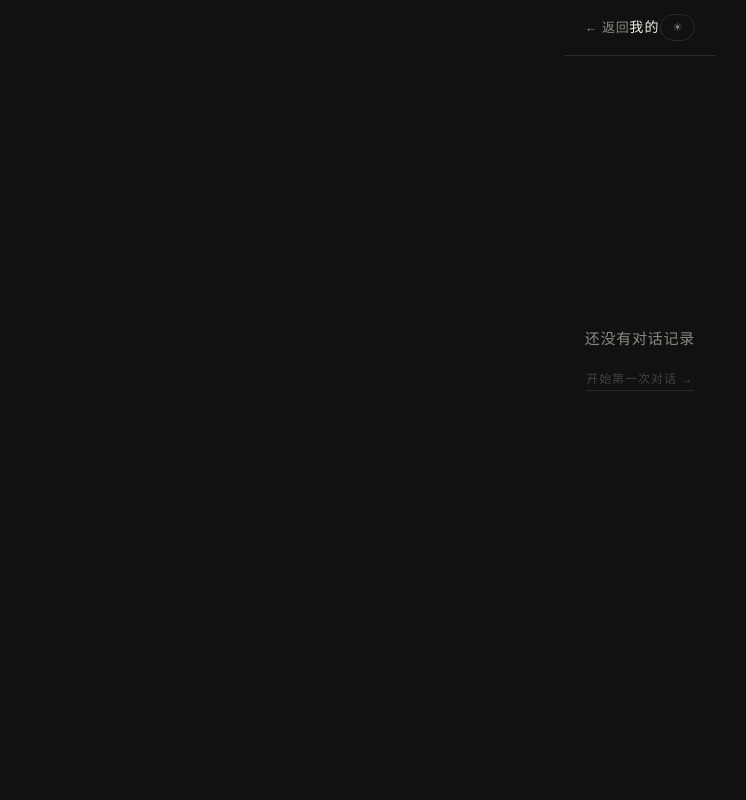
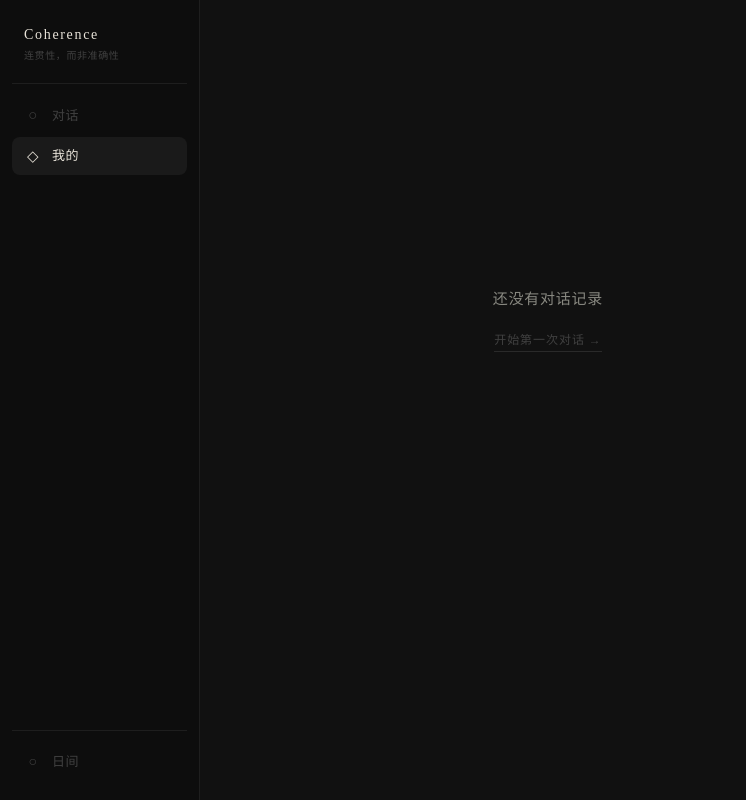
Before and after one commit to Sylvan-Wang/coherence, a Next.js app: page /profile in a window 1280 px wide. Shown: the whole page, without its empty margins (0-746 px from the left). Built offline with nearby package versions, Linux system fonts and the light colour scheme.

Commit message:
frontend UI refine

```diff
--- a/components/ChatPage.tsx
+++ b/components/ChatPage.tsx
@@ -2,10 +2,89 @@
 
 import { useState, useEffect, useRef } from 'react'
 import Link from 'next/link'
+import { usePathname } from 'next/navigation'
 
 type Message = {
   role: 'user' | 'assistant'
   content: string
+}
+
+function Sidebar({ dark, toggleTheme }: { dark: boolean; toggleTheme: () => void }) {
+  const pathname = usePathname()
+  const border = dark ? '#1e1e1e' : '#ebebeb'
+  const bg = dark ? '#0d0d0d' : '#fafafa'
+  const textMuted = dark ? '#404040' : '#bbb'
+  const textActive = dark ? '#e8e3d9' : '#111'
+  const hoverBg = dark ? '#161616' : '#f0f0f0'
+
+  const navItem = (href: string, label: string, icon: string) => {
+    const isActive = pathname === href
+    return (
+      <Link href={href} style={{
+        display: 'flex', alignItems: 'center', gap: 10,
+        padding: '8px 12px', borderRadius: 8,
+        textDecoration: 'none',
+        color: isActive ? textActive : textMuted,
+        background: isActive ? (dark ? '#1a1a1a' : '#ebebeb') : 'transparent',
+        fontSize: 13, letterSpacing: '0.04em',
+        fontFamily: 'inherit',
+        transition: 'all 0.15s',
+      }}
+      onMouseEnter={e => { if (!isActive) (e.currentTarget as HTMLElement).style.background = hoverBg }}
+      onMouseLeave={e => { if (!isActive) (e.currentTarget as HTMLElement).style.background = 'transparent' }}
+      >
+        <span style={{ fontSize: 15, width: 18, textAlign: 'center' }}>{icon}</span>
+        <span>{label}</span>
+      </Link>
+    )
+  }
+
+  return (
+    <div style={{
+      width: 200, flexShrink: 0,
+      background: bg,
+      borderRight: `1px solid ${border}`,
+      display: 'flex', flexDirection: 'column',
+      padding: '20px 12px',
+      height: '100vh',
+      position: 'sticky', top: 0,
+    }}>
+      {/* Logo */}
+      <div style={{ padding: '4px 12px 20px', borderBottom: `1px solid ${border}`, marginBottom: 12 }}>
+        <div style={{ fontSize: 14, letterSpacing: '0.12em', color: textActive, fontWeight: 400 }}>
+          Coherence
+        </div>
+        <div style={{ fontSize: 10, color: textMuted, marginTop: 3, letterSpacing: '0.06em' }}>
+          连贯性，而非准确性
+        </div>
+      </div>
+
+      {/* Nav */}
+      <div style={{ display: 'flex', flexDirection: 'column', gap: 2, flex: 1 }}>
+        {navItem('/', '对话', '○')}
+        {navItem('/profile', '我的', '◇')}
+      </div>
+
+      {/* Bottom */}
+      <div style={{ borderTop: `1px solid ${border}`, paddingTop: 12 }}>
+        <button onClick={toggleTheme} style={{
+          display: 'flex', alignItems: 'center', gap: 10,
+          width: '100%', padding: '8px 12px', borderRadius: 8,
+          background: 'none', border: 'none',
+          color: textMuted, fontSize: 13,
+          letterSpacing: '0.04em', cursor: 'pointer',
+          fontFamily: 'inherit',
+          transition: 'all 0.15s',
+        }}
+        onMouseEnter={e => (e.currentTarget as HTMLElement).style.background = hoverBg}
+        onMouseLeave={e => (e.currentTarget as HTMLElement).style.background = 'transparent'}
+        >
+          <span style={{ fontSize: 14, width: 18, textAlign: 'center' }}>{dark ? '○' : '●'}</span>
+          <span>{dark ? '日间' : '夜间'}</span>
+        </button>
+      </div>
+    </div>
+  )
 }
 
 export default function ChatPage() {
@@ -21,6 +100,12 @@ export default function ChatPage() {
   })
   const bottomRef = useRef<HTMLDivElement>(null)
   const textareaRef = useRef<HTMLTextAreaElement>(null)
+
+  const toggleTheme = () => {
+    const next = !dark
+    setDark(next)
+    localStorage.setItem('coherence_theme', next ? 'dark' : 'light')
+  }
 
   useEffect(() => {
     const readStreamInline = async (body: ReadableStream) => {
@@ -64,7 +149,6 @@ export default function ChatPage() {
         setUserId(data.user_id)
         setSessionId(data.session_id)
         setInitialized(true)
-        // 触发开场白
         setLoading(true)
         setMessages([{ role: 'assistant', content: '' }])
         try {
@@ -90,12 +174,6 @@ export default function ChatPage() {
   useEffect(() => {
     bottomRef.current?.scrollIntoView({ behavior: 'smooth' })
   }, [messages])
-
-  const toggleTheme = () => {
-    const next = !dark
-    setDark(next)
-    localStorage.setItem('coherence_theme', next ? 'dark' : 'light')
-  }
 
   const readStream = async (body: ReadableStream) => {
     const reader = body.getReader()
@@ -155,14 +233,14 @@ export default function ChatPage() {
   }
 
   const bg = dark ? '#111111' : '#ffffff'
-  const surface = dark ? '#1a1a1a' : '#f4f4f4'
-  const border = dark ? '#2a2a2a' : '#e0e0e0'
-  const textPrimary = dark ? '#f0ece4' : '#111111'
-  const textSecondary = dark ? '#888880' : '#666666'
-  const textMuted = dark ? '#404040' : '#bbbbbb'
-  const userBubble = dark ? '#1e1e1e' : '#f0f0f0'
-  const userText = dark ? '#c8c4bc' : '#333333'
-  const accent = dark ? '#6b6b6b' : '#999999'
+  const border = dark ? '#1e1e1e' : '#ebebeb'
+  const textPrimary = dark ? '#e8e3d9' : '#111111'
+  const textSecondary = dark ? '#888' : '#666'
+  const textMuted = dark ? '#333' : '#ccc'
+  const userBubble = dark ? '#181818' : '#f4f4f4'
+  const userText = dark ? '#b8b3ab' : '#333'
+  const accent = dark ? '#555' : '#aaa'
+  const inputBg = dark ? '#161616' : '#f7f7f7'
 
   return (
     <>
@@ -170,76 +248,40 @@ export default function ChatPage() {
         * { box-sizing: border-box; margin: 0; padding: 0; }
         html, body { height: 100%; background: ${bg}; }
         @keyframes blink { 0%,100%{opacity:1} 50%{opacity:0} }
-        @keyframes fadeIn { from{opacity:0;transform:translateY(6px)} to{opacity:1;transform:none} }
-        ::-webkit-scrollbar { width: 0; }
+        @keyframes fadeIn { from{opacity:0;transform:translateY(4px)} to{opacity:1;transform:none} }
+        ::-webkit-scrollbar { width: 4px; }
+        ::-webkit-scrollbar-track { background: transparent; }
+        ::-webkit-scrollbar-thumb { background: ${dark ? '#222' : '#ddd'}; border-radius: 2px; }
         textarea::placeholder { color: ${textMuted}; }
-        textarea { caret-color: ${textSecondary}; }
       `}</style>
 
       <div style={{
-        minHeight: '100dvh',
+        display: 'flex', height: '100dvh',
         background: bg,
+        fontFamily: '"FangSong","仿宋","STFangSong","Times New Roman",Georgia,serif',
         color: textPrimary,
-        fontFamily: '"FangSong","仿宋","STFangSong","Times New Roman",Georgia,serif',
-        display: 'flex',
-        flexDirection: 'column',
-        maxWidth: 820,
-        margin: '0 auto',
-        position: 'relative',
       }}>
 
-        {/* Header */}
+        {/* Sidebar */}
+        <Sidebar dark={dark} toggleTheme={toggleTheme} />
+
+        {/* Main */}
+        <div style={{ flex: 1, display: 'flex', flexDirection: 'column', minWidth: 0 }}>
+
+          {/* Chat area */}
           <div style={{
-          position: 'sticky', top: 0, zIndex: 10,
-          background: bg,
-          borderBottom: `1px solid ${border}`,
-          padding: '14px 20px',
-          display: 'flex',
-          justifyContent: 'space-between',
-          alignItems: 'center',
+            flex: 1, overflowY: 'auto',
+            padding: '48px 0 160px',
+            display: 'flex', flexDirection: 'column',
           }}>
-          <div>
-            <span style={{ fontSize: 16, letterSpacing: '0.1em', color: textPrimary }}>Coherence</span>
-            <span style={{ fontSize: 11, color: textMuted, marginLeft: 10, letterSpacing: '0.05em' }}>
-              连贯性，而非准确性
-            </span>
-          </div>
-          <div style={{ display: 'flex', gap: 8, alignItems: 'center' }}>
-            <button onClick={toggleTheme} style={{
-              background: 'none', border: `1px solid ${border}`,
-              color: textSecondary, borderRadius: 20,
-              padding: '4px 12px', fontSize: 11, cursor: 'pointer',
-              fontFamily: 'inherit', letterSpacing: '0.05em',
-            }}>
-              {dark ? '☀' : '☾'}
-            </button>
-            <Link href="/profile" style={{
-              background: 'none', border: `1px solid ${border}`,
-              color: textSecondary, borderRadius: 20,
-              padding: '4px 12px', fontSize: 11, cursor: 'pointer',
-              fontFamily: 'inherit', letterSpacing: '0.05em',
-              textDecoration: 'none', display: 'inline-block',
-            }}>
-              我的
-            </Link>
-          </div>
-        </div>
+            <div style={{ maxWidth: 680, width: '100%', margin: '0 auto', padding: '0 32px' }}>
 
-        {/* Messages */}
-        <div style={{
-          flex: 1,
-          overflowY: 'auto',
-          padding: '24px 20px',
-          display: 'flex',
-          flexDirection: 'column',
-          gap: 20,
-          paddingBottom: 120,
-        }}>
               {!initialized && (
                 <div style={{
                   textAlign: 'center', color: textMuted,
-              fontSize: 20, marginTop: '40vh', letterSpacing: '0.4em',
-              animation: 'blink 1.8s ease-in-out infinite',
+                  fontSize: 20, marginTop: '40vh',
+                  letterSpacing: '0.4em',
+                  animation: 'blink 2s ease-in-out infinite',
                 }}>· · ·</div>
               )}
 
@@ -248,32 +290,36 @@ export default function ChatPage() {
                 const isStreaming = loading && isLast && msg.role === 'assistant'
 
                 return (
-              <div key={i} style={{ animation: 'fadeIn 0.25s ease' }}>
+                  <div key={i} style={{
+                    marginBottom: 28,
+                    animation: 'fadeIn 0.2s ease',
+                  }}>
                     {msg.role === 'user' ? (
-                  <div style={{ display: 'flex', justifyContent: 'flex-end' }}>
                       <div style={{
-                      maxWidth: '78%',
+                        display: 'flex', justifyContent: 'flex-end',
+                      }}>
+                        <div style={{
+                          maxWidth: '72%',
                           background: userBubble,
                           color: userText,
-                      borderRadius: '18px 18px 4px 18px',
-                      padding: '11px 16px',
-                      fontSize: 15,
-                      lineHeight: 1.75,
-                      letterSpacing: '0.03em',
+                          borderRadius: '16px 16px 4px 16px',
+                          padding: '10px 16px',
+                          fontSize: 14,
+                          lineHeight: 1.8,
+                          letterSpacing: '0.04em',
                         }}>
                           {msg.content}
                         </div>
                       </div>
                     ) : (
-                  <div style={{ display: 'flex', alignItems: 'flex-start', gap: 10 }}>
+                      <div style={{ display: 'flex', gap: 14, alignItems: 'flex-start' }}>
                         <div style={{
-                      width: 6, height: 6, borderRadius: '50%',
-                      background: accent, marginTop: 10, flexShrink: 0,
+                          width: 5, height: 5, borderRadius: '50%',
+                          background: accent, marginTop: 9, flexShrink: 0,
                         }} />
                         <div style={{
                           flex: 1,
-                      fontSize: 15,
-                      lineHeight: 1.85,
+                          fontSize: 15, lineHeight: 1.9,
                           letterSpacing: '0.04em',
                           color: textPrimary,
                           whiteSpace: 'pre-wrap',
@@ -304,22 +350,25 @@ export default function ChatPage() {
               })}
               <div ref={bottomRef} />
             </div>
+          </div>
 
-        {/* Input — fixed at bottom */}
+          {/* Input */}
           <div style={{
-          position: 'fixed', bottom: 0, left: '50%',
-          transform: 'translateX(-50%)',
-          width: '100%', maxWidth: 820,
+            position: 'absolute',
+            bottom: 0,
+            left: 200,
+            right: 0,
+            padding: '16px 32px 28px',
             background: bg,
             borderTop: `1px solid ${border}`,
-          padding: '12px 16px 20px',
           }}>
+            <div style={{ maxWidth: 680, margin: '0 auto' }}>
               <div style={{
                 display: 'flex', gap: 10, alignItems: 'flex-end',
-            background: surface,
-            borderRadius: 20,
-            padding: '8px 8px 8px 16px',
+                background: inputBg,
                 border: `1px solid ${border}`,
+                borderRadius: 14,
+                padding: '10px 10px 10px 16px',
               }}>
                 <textarea
                   ref={textareaRef}
@@ -331,32 +380,36 @@ export default function ChatPage() {
                   disabled={loading || !initialized}
                   style={{
                     flex: 1, background: 'transparent', border: 'none',
-                color: textPrimary, fontSize: 15, lineHeight: 1.6,
-                letterSpacing: '0.03em', resize: 'none', outline: 'none',
+                    color: textPrimary, fontSize: 14, lineHeight: 1.7,
+                    letterSpacing: '0.04em', resize: 'none', outline: 'none',
                     fontFamily: 'inherit', overflow: 'hidden',
                     opacity: (!initialized || loading) ? 0.4 : 1,
                     transition: 'opacity 0.2s',
-                padding: '2px 0',
-                maxHeight: 140,
+                    padding: '2px 0', maxHeight: 140,
                   }}
                 />
                 <button
                   onClick={sendMessage}
                   disabled={loading || !input.trim() || !initialized}
                   style={{
+                    width: 32, height: 32, flexShrink: 0,
                     background: input.trim() && !loading ? textPrimary : 'transparent',
                     border: `1px solid ${input.trim() && !loading ? textPrimary : border}`,
                     color: input.trim() && !loading ? bg : textMuted,
-                borderRadius: 16,
-                width: 34, height: 34,
+                    borderRadius: 8, fontSize: 14,
+                    cursor: input.trim() && !loading ? 'pointer' : 'default',
                     display: 'flex', alignItems: 'center', justifyContent: 'center',
-                cursor: input.trim() && !loading ? 'pointer' : 'default',
-                fontSize: 14, flexShrink: 0,
-                transition: 'all 0.2s',
+                    transition: 'all 0.15s', fontFamily: 'inherit',
                   }}
-            >
-              ↑
-            </button>
+                >↑</button>
+              </div>
+              <div style={{
+                fontSize: 10, color: dark ? '#222' : '#ddd',
+                marginTop: 8, textAlign: 'center', letterSpacing: '0.08em',
+              }}>
+                Enter 发送 · Shift+Enter 换行
+              </div>
+            </div>
           </div>
         </div>
       </div>
--- a/components/ProfilePage.tsx
+++ b/components/ProfilePage.tsx
@@ -2,6 +2,74 @@
 
 import { useState, useEffect } from 'react'
 import Link from 'next/link'
+import { usePathname } from 'next/navigation'
+
+function Sidebar({ dark, toggleTheme }: { dark: boolean; toggleTheme: () => void }) {
+  const pathname = usePathname()
+  const border = dark ? '#1e1e1e' : '#ebebeb'
+  const bg = dark ? '#0d0d0d' : '#fafafa'
+  const textMuted = dark ? '#404040' : '#bbb'
+  const textActive = dark ? '#e8e3d9' : '#111'
+  const hoverBg = dark ? '#161616' : '#f0f0f0'
+
+  const navItem = (href: string, label: string, icon: string) => {
+    const isActive = pathname === href
+    return (
+      <Link href={href} style={{
+        display: 'flex', alignItems: 'center', gap: 10,
+        padding: '8px 12px', borderRadius: 8,
+        textDecoration: 'none',
+        color: isActive ? textActive : textMuted,
+        background: isActive ? (dark ? '#1a1a1a' : '#ebebeb') : 'transparent',
+        fontSize: 13, letterSpacing: '0.04em',
+        fontFamily: 'inherit',
+        transition: 'all 0.15s',
+      }}
+      onMouseEnter={e => { if (!isActive) (e.currentTarget as HTMLElement).style.background = hoverBg }}
+      onMouseLeave={e => { if (!isActive) (e.currentTarget as HTMLElement).style.background = 'transparent' }}
+      >
+        <span style={{ fontSize: 15, width: 18, textAlign: 'center' }}>{icon}</span>
+        <span>{label}</span>
+      </Link>
+    )
+  }
+
+  return (
+    <div style={{
+      width: 200, flexShrink: 0,
+      background: bg,
+      borderRight: `1px solid ${border}`,
+      display: 'flex', flexDirection: 'column',
+      padding: '20px 12px',
+      height: '100vh',
+      position: 'sticky', top: 0,
+    }}>
+      <div style={{ padding: '4px 12px 20px', borderBottom: `1px solid ${border}`, marginBottom: 12 }}>
+        <div style={{ fontSize: 14, letterSpacing: '0.12em', color: textActive, fontWeight: 400 }}>Coherence</div>
+        <div style={{ fontSize: 10, color: textMuted, marginTop: 3, letterSpacing: '0.06em' }}>连贯性，而非准确性</div>
+      </div>
+      <div style={{ display: 'flex', flexDirection: 'column', gap: 2, flex: 1 }}>
+        {navItem('/', '对话', '○')}
+        {navItem('/profile', '我的', '◇')}
+      </div>
+      <div style={{ borderTop: `1px solid ${border}`, paddingTop: 12 }}>
+        <button onClick={toggleTheme} style={{
+          display: 'flex', alignItems: 'center', gap: 10,
+          width: '100%', padding: '8px 12px', borderRadius: 8,
+          background: 'none', border: 'none',
+          color: textMuted, fontSize: 13, letterSpacing: '0.04em',
+          cursor: 'pointer', fontFamily: 'inherit', transition: 'all 0.15s',
+        }}
+        onMouseEnter={e => (e.currentTarget as HTMLElement).style.background = hoverBg}
+        onMouseLeave={e => (e.currentTarget as HTMLElement).style.background = 'transparent'}
+        >
+          <span style={{ fontSize: 14, width: 18, textAlign: 'center' }}>{dark ? '○' : '●'}</span>
+          <span>{dark ? '日间' : '夜间'}</span>
+        </button>
+      </div>
+    </div>
+  )
+}
 
 type UserProfile = {
   id: string
@@ -75,50 +143,21 @@ export default function ProfilePage() {
     <>
       <style>{`
         * { box-sizing: border-box; margin: 0; padding: 0; }
-        html, body { background: ${bg}; }
-        @keyframes fadeIn { from{opacity:0;transform:translateY(8px)} to{opacity:1;transform:none} }
-        ::-webkit-scrollbar { width: 0; }
+        html, body { height: 100%; background: ${bg}; }
+        @keyframes fadeIn { from{opacity:0;transform:translateY(6px)} to{opacity:1;transform:none} }
+        ::-webkit-scrollbar { width: 4px; }
+        ::-webkit-scrollbar-thumb { background: ${dark ? '#222' : '#ddd'}; border-radius: 2px; }
       `}</style>
 
       <div style={{
-        minHeight: '100dvh',
-        background: bg,
-        color: textPrimary,
+        display: 'flex', height: '100dvh',
+        background: bg, color: textPrimary,
         fontFamily: '"FangSong","仿宋","STFangSong","Times New Roman",Georgia,serif',
-        maxWidth: 820,
-        margin: '0 auto',
-        padding: '0 0 48px',
       }}>
+        <Sidebar dark={dark} toggleTheme={toggleTheme} />
 
-        {/* Header */}
-        <div style={{
-          position: 'sticky', top: 0, zIndex: 10,
-          background: bg,
-          borderBottom: `1px solid ${border}`,
-          padding: '14px 20px',
-          display: 'flex',
-          justifyContent: 'space-between',
-          alignItems: 'center',
-        }}>
-          <Link href="/" style={{
-            color: textSecondary, textDecoration: 'none',
-            fontSize: 13, letterSpacing: '0.05em',
-            display: 'flex', alignItems: 'center', gap: 6,
-          }}>
-            ← 返回
-          </Link>
-          <span style={{ fontSize: 14, letterSpacing: '0.08em', color: textPrimary }}>我的</span>
-          <button onClick={toggleTheme} style={{
-            background: 'none', border: `1px solid ${border}`,
-            color: textSecondary, borderRadius: 20,
-            padding: '4px 12px', fontSize: 11, cursor: 'pointer',
-            fontFamily: 'inherit',
-          }}>
-            {dark ? '☀' : '☾'}
-          </button>
-        </div>
-
-        <div style={{ padding: '32px 20px', animation: 'fadeIn 0.3s ease' }}>
+        <div style={{ flex: 1, overflowY: 'auto', padding: '48px 48px 64px' }}>
+          <div style={{ maxWidth: 600, animation: 'fadeIn 0.3s ease' }}>
 
           {loading && (
             <div style={{ textAlign: 'center', color: textMuted, marginTop: '40vh', letterSpacing: '0.3em' }}>
@@ -309,6 +348,7 @@ export default function ProfilePage() {
 
             </div>
           )}
+          </div>
         </div>
       </div>
     </>
```
Lines whose indentation alone changed are shown as unchanged.
